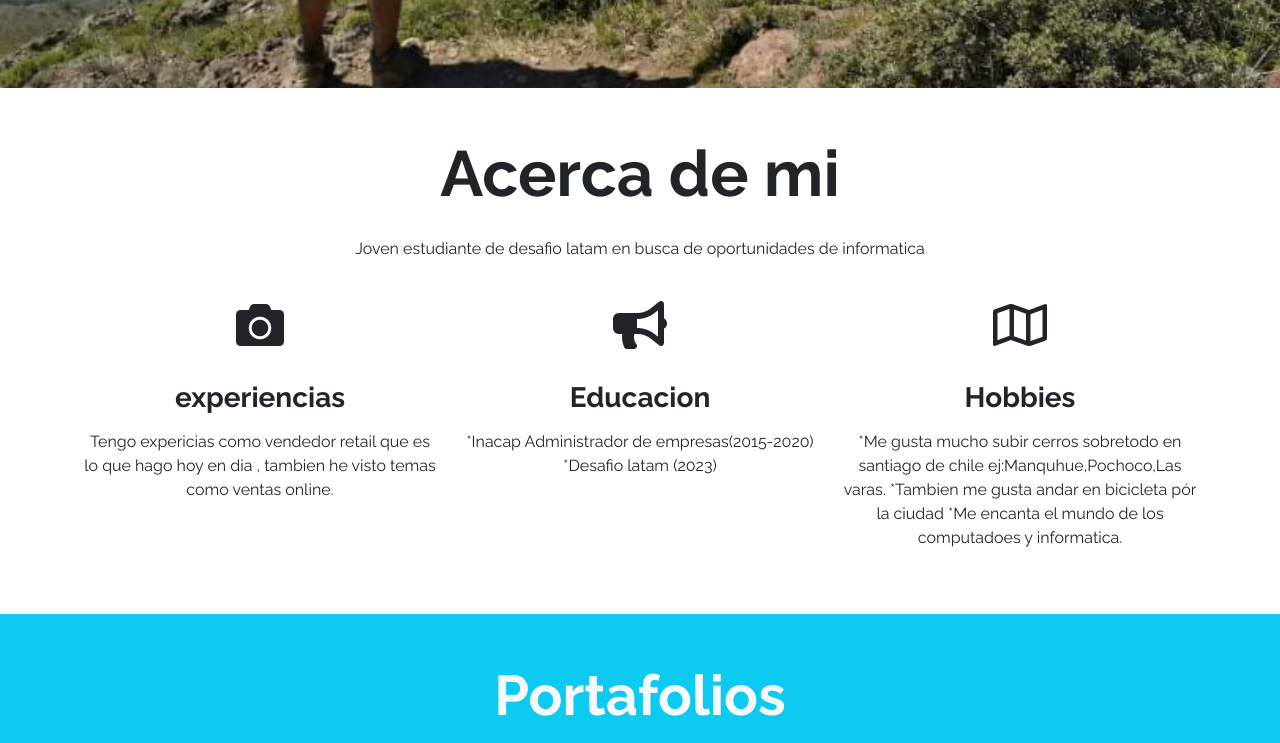
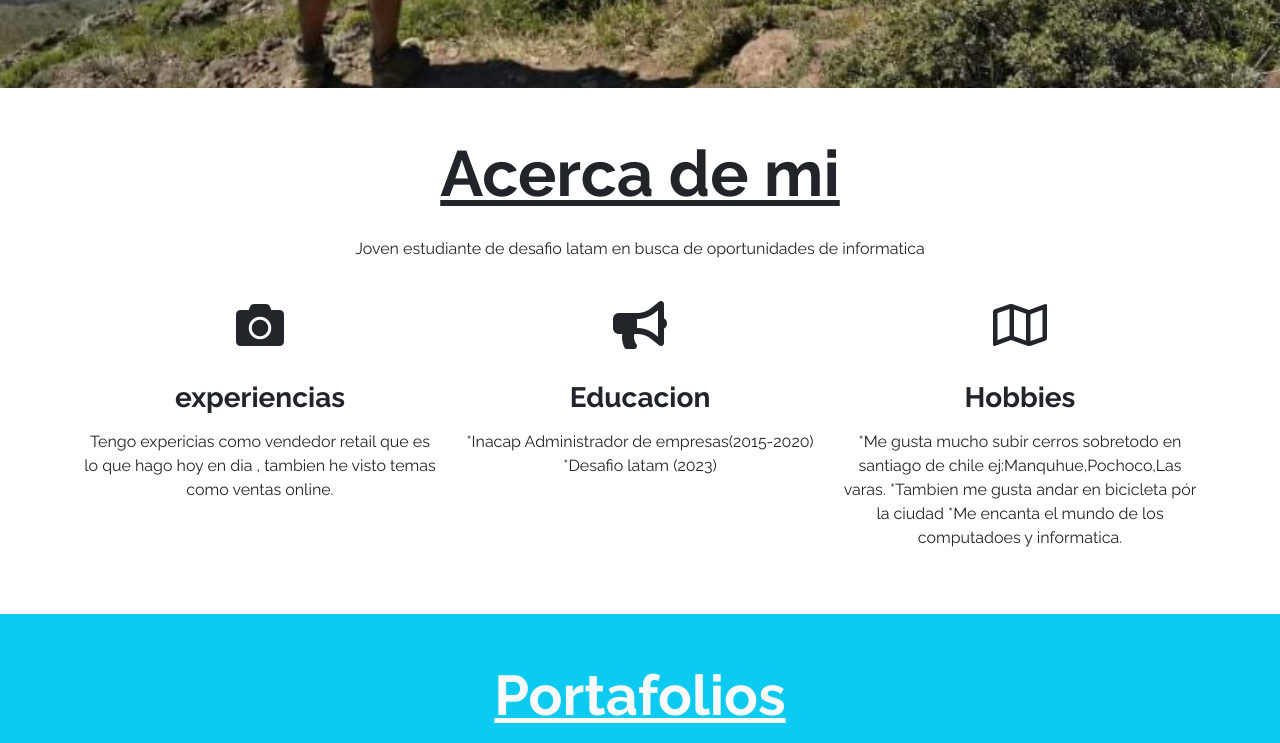
Before and after one commit to mcantolla/iajs95.github.io, a plain HTML site: page index.html in a window 1280 px wide. Shown: the part 680-1423 px from the top of the page. Drawn offline with nearby package versions, Linux system fonts and the light colour scheme.

Commit message:
Update index.html
Added text-decoration-underline on titles

```diff
--- a/index.html
+++ b/index.html
@@ -68,7 +68,7 @@
     <section id="Acerca-de-mi" class="container text-center my-5">
 
 
-        <h2 class="display-3 fw-bold my-4">Acerca de mi</h2>
+        <h2 class="display-3 fw-bold my-4 text-decoration-underline">Acerca de mi</h2>
 
         <p class="my-4">
             Joven estudiante de desafio latam en busca de oportunidades de informatica
@@ -106,7 +106,7 @@
 
     <section id="Mis-trabajos" class="my-5 p-5 bg-info">
 
-        <h2 class="display-4 fw-bold text-center text-light mb-3">Portafolios</h2>
+        <h2 class="display-4 fw-bold text-center text-light mb-3 text-decoration-underline">Portafolios</h2>
 
         <div class="row">
             <div class="col-12 col-sm-4 py-2">
@@ -158,7 +158,7 @@
 
     <section id="Contacto" class="container my-5">
 
-        <h2 class="display-4 fw-bold text-center my-4">Contáctame</h2>
+        <h2 class="display-4 fw-bold text-center my-4 text-decoration-underline">Contáctame</h2>
 
         <p class="text-center my-4 d-none d-md-block">Para buscar mejores expericias en cerros y informatica
             </p>
```
